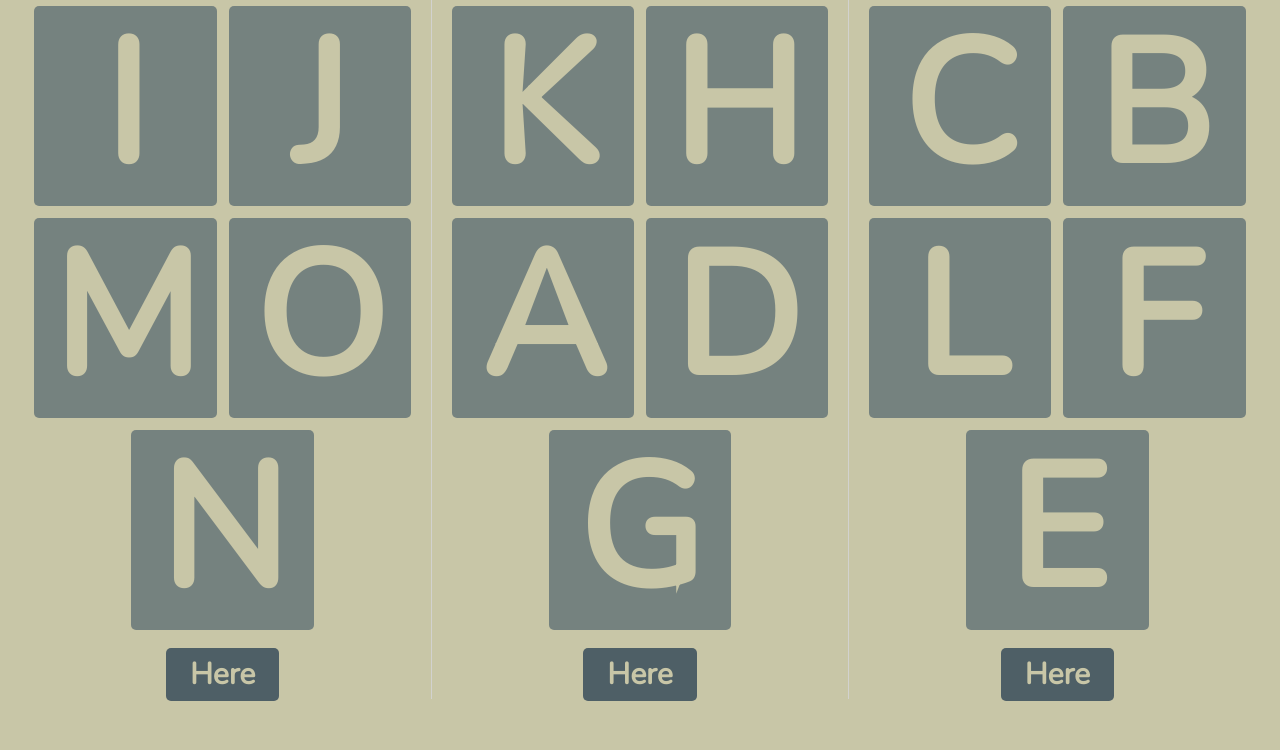
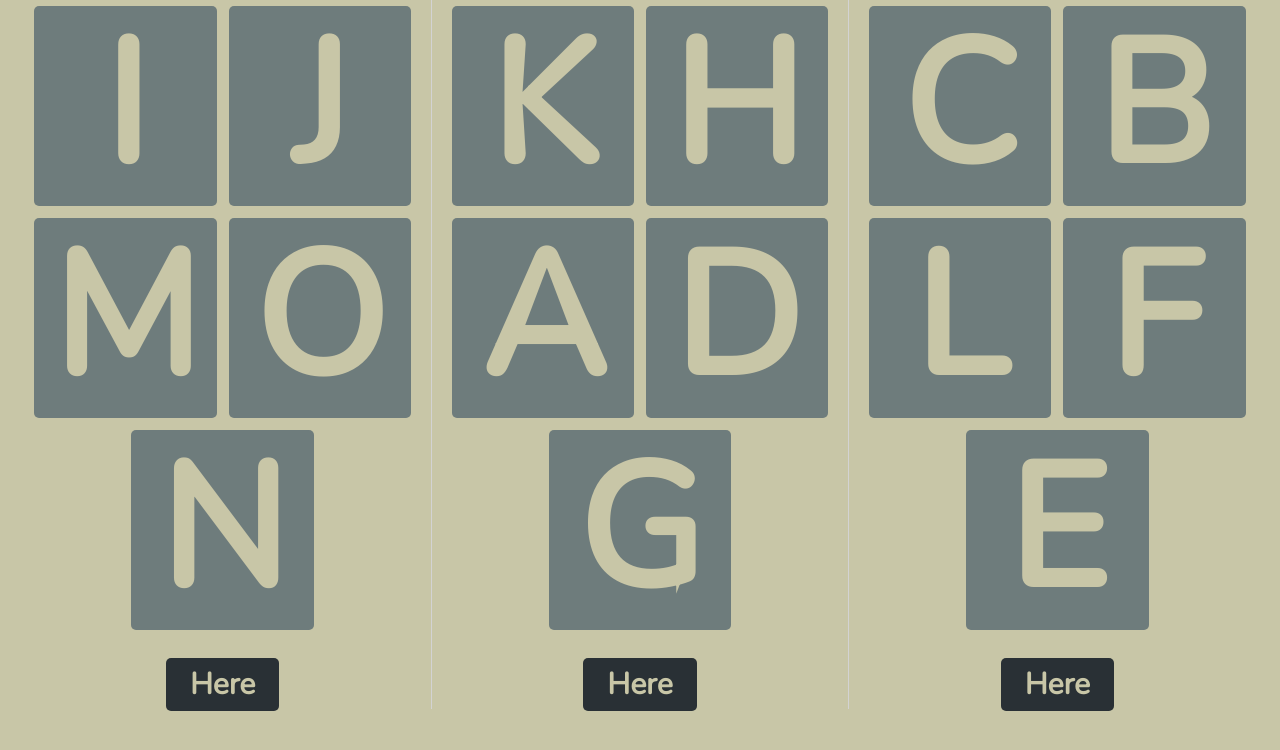
Before and after one commit to sonu-kumar22/CardGame, a plain HTML site: page index.html in a window 1280 px wide. Both pictures are taken after a click on the button "Start". Drawn offline with nearby package versions, Linux system fonts and the light colour scheme.

Commit message:
Update magic-21.css

```diff
--- a/magic-21.css
+++ b/magic-21.css
@@ -45,7 +45,7 @@
   font-size: 30px;
   font-weight: 900;
   cursor: pointer;
-  background-color: #435560;
+  background-color: #293035;
   color: #c8c6a7;
   transition: all 0.4s;
   transform: translateY(2px);
@@ -62,8 +62,8 @@
   box-shadow: 0 15px 20px rgba(0, 0, 0, 0.2);
 }
 
-.btn-choose{
-  margin-top: 10px;
+.btn-choose {
+  margin-top: 20px;
 }
 
 .col-2:nth-child(1) .slide-h.card {
@@ -120,6 +120,8 @@
 }
 
 .game-landing {
+  height: 100%;
+  width: 100%;
   transition: all 0.5s ease-in 1s;
   opacity: 1;
   visibility: visible;
@@ -137,7 +139,8 @@
   top: 0;
   left: 0;
   width: 100%;
-  transition: all 2s ease-in;
+  height: 100%;
+  transition: all 1s ease-in;
 }
 
 .show-s.game-in-progress {
@@ -150,11 +153,15 @@
   visibility: hidden;
 }
 
+.deck-container{
+  height:100%;
+}
+
 .guessed-card {
   opacity: 0;
   visibility: hidden;
   width: 100%;
-  transition: all 1s ease-in 1s;
+  transition: all 2s ease-in 1s;
 }
 
 .show-s.guessed-card {
@@ -179,7 +186,6 @@
   font-weight: 500;
 }
 
-.new-game{
+.new-game {
   margin: 40px auto;
-
 }
```
